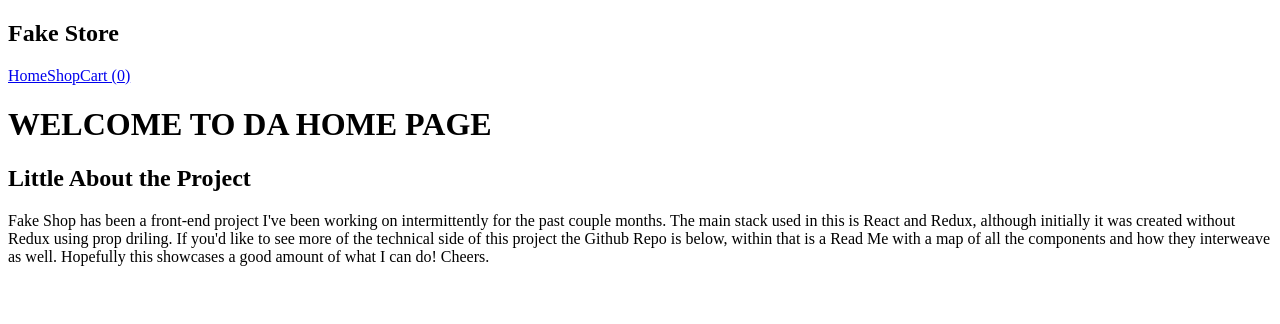
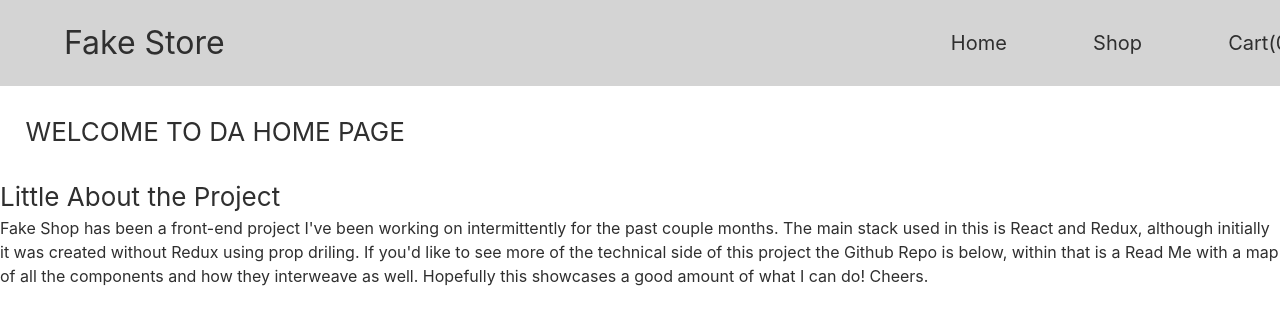
Before and after one commit to michaelquintdev/fake-shop, a React (Create React App) app: page / in a window 1280 px wide. Shown: the top 324 px of the page. Built offline with nearby package versions, Linux system fonts and the light colour scheme; no server answers.

Commit message:
Some CSS done, going to continue tomorrow cleaning everything up

```diff
--- a/src/App.js
+++ b/src/App.js
@@ -48,6 +48,7 @@
       setCart([...cart, product])
     }
 
+    // updating the cart form
     const updateForm = (inputName, inputValue) => {
       setFormValues({...formValues, [inputName]: inputValue})
     }
@@ -60,15 +61,18 @@
 
       {/* Navbar */}
       <nav>
-        <h1>Fake Store</h1>
+          <div id = 'logo'>
+            <Link to = '/' className = 'link'>Fake Store</Link>
+          </div>
           <div className = 'nav-links'>
-          <Link to = '/'>Home</Link>
-          <Link to = '/shop'>Shop</Link>
-          <Link to = '/cart'>Cart ({cart.length})</Link>
+            <Link to = '/' className = 'link item'>Home</Link>
+            <Link to = '/shop' className = 'link item'>Shop</Link>
+            <Link to = '/cart' className = 'link item'>Cart({cart.length})</Link>
           </div>
       </nav>
 
       {/* Switches */}
+      <div className = 'main-body'>
         <Switch>
           {/* Parameter in Item.js listed below */}
           <Route path = '/shop/:itemID'>
@@ -82,6 +86,7 @@
           </Route>
           <Route exact path = '/' component = {Home}/>
         </Switch>
+      </div>
       <footer>
         <h2>Little About the Project</h2>
         <p>Fake Shop has been a front-end project I've been working on intermittently for the past couple months. The main stack used in this is React and Redux, although initially it was created without Redux using prop driling. If you'd like to see more of the technical side of this project the Github Repo is below, within that is a Read Me with a map of all the components and how they interweave as well. Hopefully this showcases a good amount of what I can do! Cheers.</p>
--- a/src/components/Card.js
+++ b/src/components/Card.js
@@ -1,6 +1,5 @@
 import React from 'react'
 import { useRouteMatch, Link } from 'react-router-dom'
-import styled from 'styled-components'
 
 // Constructs our card and links it to the 'Item' component
 function Card(props) {
@@ -8,14 +7,9 @@
     const {url} = useRouteMatch()
 
     // quick styles
-    const Div = styled.div`
-        display: flex;
-        justify-content: center;
-        width: 100%;
-    `
 
     return (
-        <Div>
+        <div>
             {/* Check Item.js for what this Links to */}
             <Link to = {`${url}/${item.id}`}>
                 <div>
@@ -24,7 +18,7 @@
                     <p>${item.price}</p>
                 </div>
             </Link>
-        </Div>
+        </div>
     )
 }
 
--- a/src/components/Cart.js
+++ b/src/components/Cart.js
@@ -15,8 +15,8 @@
 
     return (
         <div>
-            <h1>Final Shopping Cart</h1>
-            <div>
+            <h2>Final Shopping Cart</h2>
+            <div className = 'cards-container'>
                 {cart.map((item, idx) => {
                     return <CartCard item = {item} key = {idx}/>
                 })}
--- a/src/components/CartCard.js
+++ b/src/components/CartCard.js
@@ -4,7 +4,7 @@
 function CartCard(props) {
     const { item } = props;
     return (
-        <div>
+        <div className = 'card'>
             <h3>{item.title}</h3>
             <img src = {item.image} alt = {item.title} />
             <h4>{item.price}</h4>
--- a/src/components/Home.js
+++ b/src/components/Home.js
@@ -3,7 +3,7 @@
 function Home() {
     return (
         <div>
-            <h1>WELCOME TO DA HOME PAGE</h1>
+            <h2>WELCOME TO DA HOME PAGE</h2>
         </div>
     )
 }
--- /dev/null
+++ b/src/index.css
@@ -0,0 +1,128 @@
+
+/* -------------------------------------------- */
+/* Reset */
+/* -------------------------------------------- */
+
+/* http://meyerweb.com/eric/tools/css/reset/
+   v2.0 | 20110126
+   License: none (public domain)
+*/
+
+html, body, div, span, applet, object, iframe,
+h1, h2, h3, h4, h5, h6, p, blockquote, pre,
+a, abbr, acronym, address, big, cite, code,
+del, dfn, em, img, ins, kbd, q, s, samp,
+small, strike, strong, sub, sup, tt, var,
+b, u, i, center,
+dl, dt, dd, ol, ul, li,
+fieldset, form, label, legend,
+table, caption, tbody, tfoot, thead, tr, th, td,
+article, aside, canvas, details, embed,
+figure, figcaption, footer, header, hgroup,
+menu, nav, output, ruby, section, summary,
+time, mark, audio, video {
+	margin: 0;
+	padding: 0;
+	border: 0;
+	font-size: 100%;
+	font: inherit;
+	vertical-align: baseline;
+}
+/* HTML5 display-role reset for older browsers */
+article, aside, details, figcaption, figure,
+footer, header, hgroup, menu, nav, section {
+	display: block;
+}
+body {
+	line-height: 1;
+    font-family: -apple-system, BlinkMacSystemFont, 'Segoe UI', Roboto, Oxygen, Ubuntu, Cantarell, 'Open Sans', 'Helvetica Neue', sans-serif;
+    background-color: rgb(255, 255, 255);
+}
+ol, ul {
+	list-style: none;
+}
+blockquote, q {
+	quotes: none;
+}
+blockquote:before, blockquote:after,
+q:before, q:after {
+	content: '';
+	content: none;
+}
+table {
+	border-collapse: collapse;
+	border-spacing: 0;
+}
+
+/* ------------------------------------------------------------------------- */
+/* Project CSS */
+/* ------------------------------------------------------------------------- */
+
+*{
+    color: #2f2f2f;
+    text-decoration: none;
+    box-sizing: border-box;
+    max-width: 100%;
+    border: 1px solid grey;
+}
+html{
+    font-size: 62.5%;
+}
+body{
+    line-height: 1.5;
+}
+h2{
+    font-size: 2.6rem;
+}
+h3{
+    font-size: 2rem;
+}
+h4{
+    font-size: 1.8rem;
+}
+p{
+    font-size: 1.6rem;
+}
+
+/* navbar */
+nav{
+    font-size: 2rem;
+    display:flex;
+    /* justify-content: space-between; */
+    align-items: center;
+    padding: 1.5% 0% 1.5% 0%;
+    background-color: rgb(212, 212, 212);
+}
+#logo{
+    padding: 0 0% 0 5%;
+    font-size: 3.2rem;
+}
+.nav-links{
+    padding-left: 50%;
+}
+.item{
+    margin-left: 50%;
+}
+.link:hover{
+    color:rgb(255, 94, 0);
+    transition: .1s;
+}
+
+/* Body Padding */
+.main-body{
+    padding: 2%;
+}
+
+/* Cards */
+.cards-container{
+    display: flex;
+    justify-content: space-around;
+    flex-wrap: wrap;
+    align-items: center;
+    max-width: 100%;
+    border: solid 2px black;
+}
+.card{
+    width: 20%;
+    border: solid 2px black;
+}
--- a/src/index.js
+++ b/src/index.js
@@ -1,8 +1,10 @@
 import React from 'react';
 import ReactDOM from 'react-dom';
 import App from './App';
+import './index.css'
 import reportWebVitals from './reportWebVitals';
 import { BrowserRouter as Router } from 'react-router-dom'
+
 
 ReactDOM.render(
   <Router>
```
Lines whose indentation alone changed are shown as unchanged.
